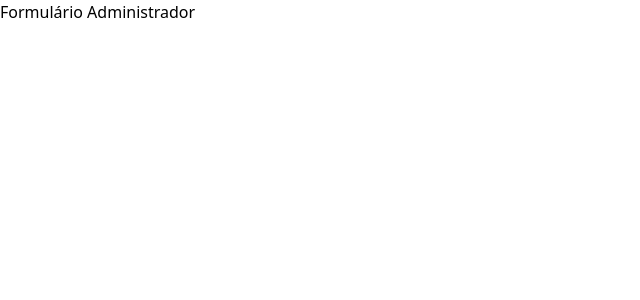
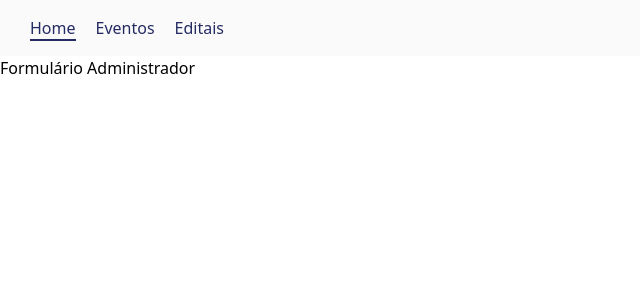
Before and after one commit to KauanneC/IFPE-PortalEgressos-Front, a Next.js app: page / in a window 1280 px wide. Shown: the top 300 px of the page, without its empty margins (0-640 px from the left). Built offline with nearby package versions, Linux system fonts and the light colour scheme.

Commit message:
feat(userNavBar) navBar do usuário geral + style

```diff
--- a/package.json
+++ b/package.json
@@ -9,9 +9,10 @@
     "lint": "next lint"
   },
   "dependencies": {
+    "next": "14.0.1",
     "react": "^18",
     "react-dom": "^18",
-    "next": "14.0.1"
+    "react-router-dom": "^6.18.0"
   },
   "devDependencies": {
     "autoprefixer": "^10.0.1",
--- /dev/null
+++ b/src/components/navBar/user/index.jsx
@@ -0,0 +1,19 @@
+import React from 'react';
+import Link from 'next/link';
+import { useRouter } from 'next/router';
+
+function NavBar() {
+    const router = useRouter(); // Obtenha a rota atual
+
+    return (
+        <div className="bg-fundo px-30 py-4">
+            <div className="space-x-5">
+                <Link href="/" className={`text-azulBase ${router.pathname === '/' ? 'border-b-2 border-azulBase' : ''}`}>Home</Link>
+                <Link href="/pages/user/eventos" className={`text-azulBase ${router.pathname === '/pages/user/eventos' ? 'border-b-2 border-azulBase' : ''}`}>Eventos</Link>
+                <Link href="/pages/user/editais" className={`text-azulBase ${router.pathname === '/pages/user/editais' ? 'border-b-2 border-azulBase' : ''}`}>Editais</Link>
+            </div>
+        </div>
+    );
+}
+
+export default NavBar;
--- a/src/pages/index.jsx
+++ b/src/pages/index.jsx
@@ -1,14 +1,15 @@
-import Image from 'next/image'
-import { Inter } from 'next/font/google'
-
-const inter = Inter({ subsets: ['latin'] })
+import React from 'react';
+import NavBar from '@/components/navBar/user';
 
 export default function Home() {
 	return (
 		<main>
+			<header>
+				<NavBar />
+			</header>
 			<button>
 				<a href="/adm/formAdministrator">Formulário Administrador</a>
 			</button>
 		</main>
-  )
+	);
 }
--- a/tailwind.config.js
+++ b/tailwind.config.js
@@ -26,6 +26,7 @@ module.exports = {
         'cinza08': '#B3B3B3',
         'cinza09': '#CCCCCC',
         'cinza10': '#E6E6E6',
+        'fundo': '#FAFAFA',
       },
 
       fontFamily: {
```
Also changed, not shown: 1 other file (tests, documents, lock files or other folders). Lines whose indentation alone changed are shown as unchanged.
